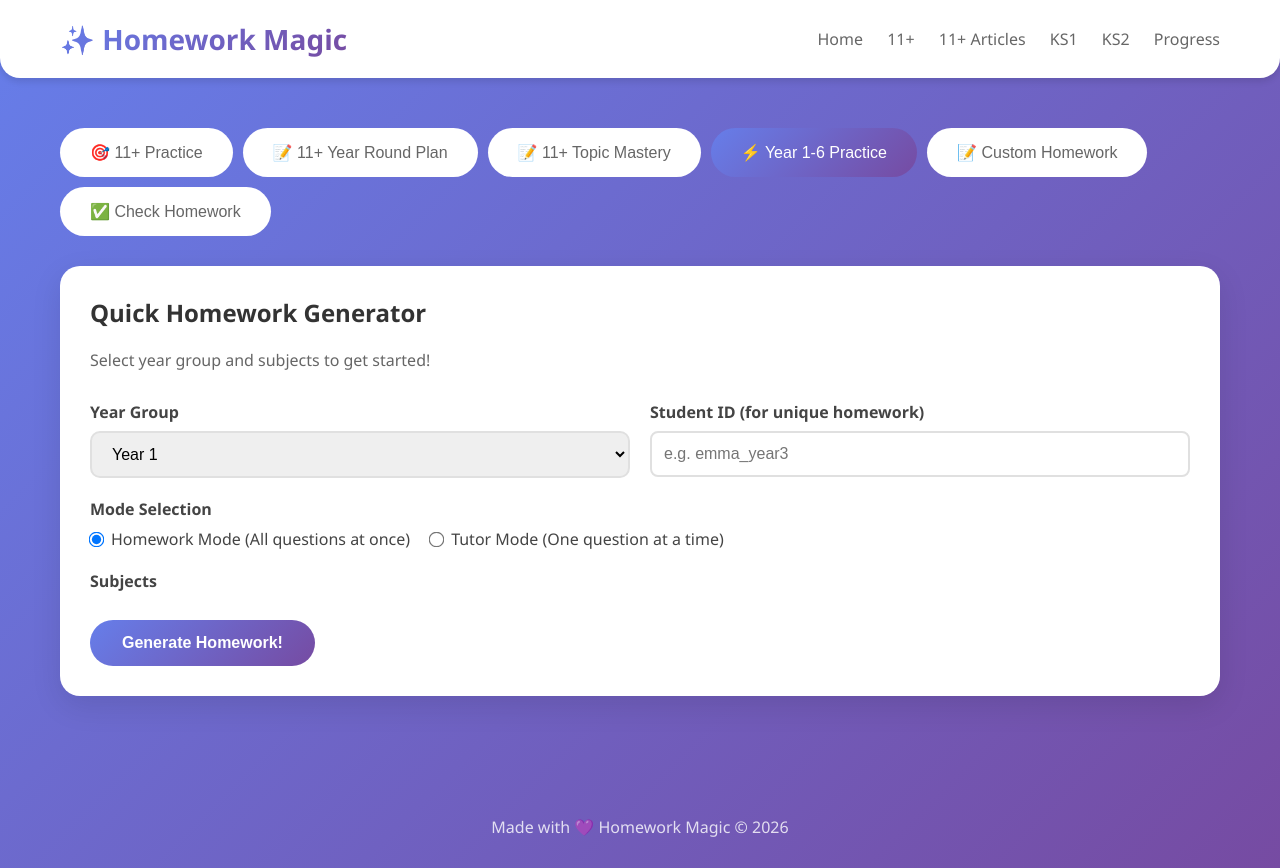
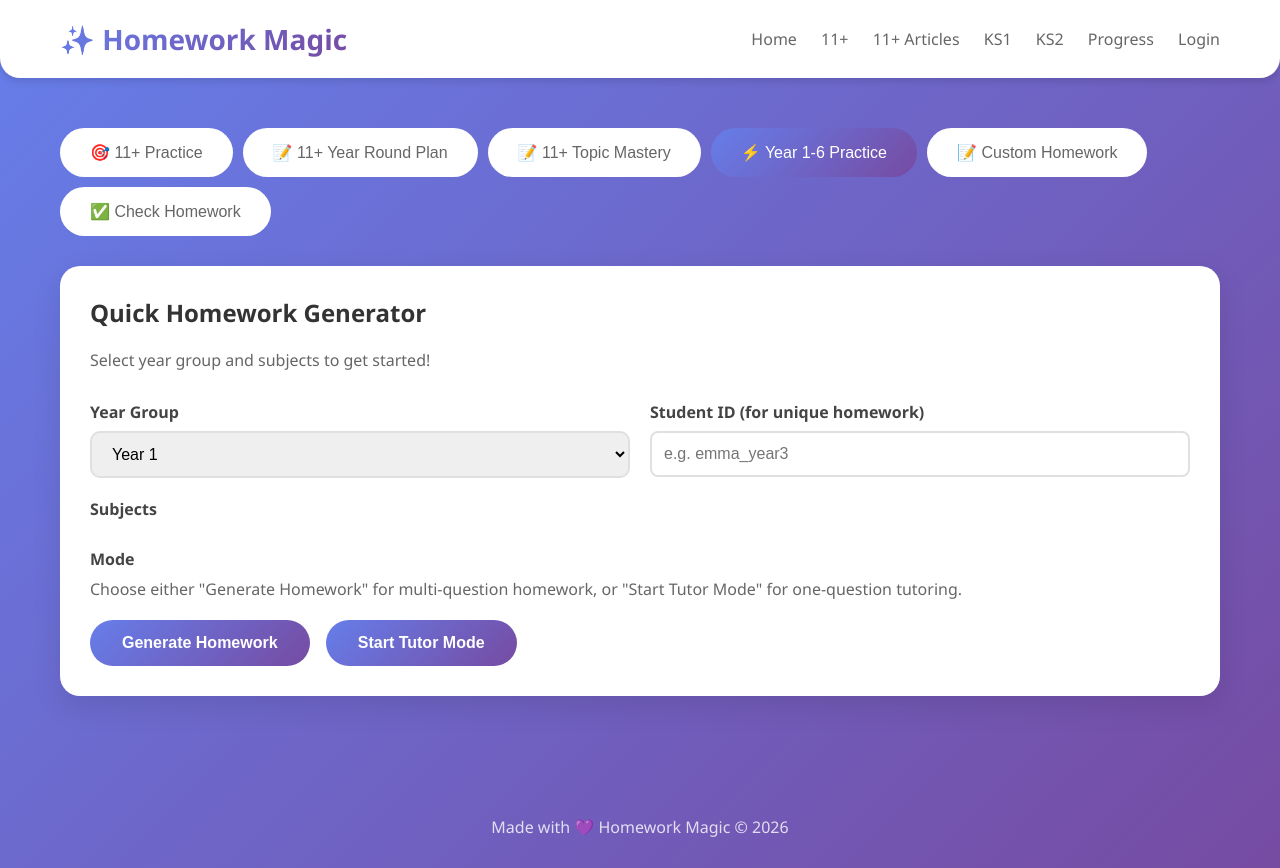
Before and after one commit to njulia/aitutor, a Flask app: template templates/app.html in a window 1280 px wide. Run offline with Flask 3, Linux system fonts and the light colour scheme; the template is opened without the code that fills it, so the values that code supplies are empty; some libraries are stand-ins or nearby versions.

Commit message:
add login and password to login

```diff
--- a/templates/app.html
+++ b/templates/app.html
@@ -541,6 +541,7 @@
                 <a href="/ks1-homework">KS1</a>
                 <a href="/ks2-homework">KS2</a>
                 <a href="/progress">Progress</a>
+                <a href="#" id="login-link" onclick="openLogin()">Login</a>
             </nav>
         </div>
     </div>
@@ -596,26 +597,19 @@
                 </div>
 
                 <div class="form-group">
-                    <label>Mode Selection</label>
-                    <div class="mode-selection">
-                        <label>
-                            <input type="radio" name="quick-mode" value="homework" checked>
-                            Homework Mode (All questions at once)
-                        </label>
-                        <label>
-                            <input type="radio" name="quick-mode" value="tutor">
-                            Tutor Mode (One question at a time)
-                        </label>
-                    </div>
-                </div>
-
-                <div class="form-group">
                     <label>Subjects</label>
                     <div class="subject-grid" id="quick-subjects"></div>
                 </div>
 
-                <button class="btn btn-primary" onclick="generateQuickHomework()">
-                    Generate Homework!
+                <div class="form-group">
+                    <label>Mode</label>
+                    <p style="color:#666; margin-top:8px;">Choose either "Generate Homework" for multi-question homework, or "Start Tutor Mode" for one-question tutoring.</p>
+                </div>
+                <button class="btn btn-primary" onclick="generateQuickHomeworkMode('homework')">
+                    Generate Homework
+                </button>
+                <button class="btn btn-primary" onclick="generateQuickHomeworkMode('tutor')" style="margin-left:12px;">
+                    Start Tutor Mode
                 </button>
             </div>
         </div>
@@ -666,27 +660,20 @@ Ana is a 10-year-old student in Year 5 in London. She is a strong student with a
                 </div>
 
                 <div class="form-group">
-                    <label>Mode Selection</label>
-                    <div class="mode-selection">
-                        <label>
-                            <input type="radio" name="eleven-mode" value="homework" checked>
-                            Homework Mode (All questions at once)
-                        </label>
-                        <label>
-                            <input type="radio" name="eleven-mode" value="tutor">
-                            Tutor Mode (One question at a time)
-                        </label>
-                    </div>
-                </div>
-
-                <div class="form-group">
                     <label>Subjects</label>
                     <div class="subject-grid" id="eleven-subjects"></div>
                 </div>
-                <button class="btn btn-primary" onclick="generateQuickHomeworkEleven()">
-                    Generate 11+ Practice!
+                <div class="form-group">
+                    <label>Mode</label>
+                    <p style="color:#666; margin-top:8px;">Use the buttons below: "Generate 11+ Practice" for multi-question homework, or "Start 11+ Tutor Mode" for one-question tutoring.</p>
+                </div>
+                <button class="btn btn-primary" onclick="generateQuickHomeworkElevenMode('homework')">
+                    Generate 11+ Practice
                 </button>
-                <button class="btn btn-primary" onclick="generateCustomHomeworkEleven()">
+                <button class="btn btn-primary" onclick="generateQuickHomeworkElevenMode('tutor')" style="margin-left:12px;">
+                    Start 11+ Tutor Mode
+                </button>
+                <button class="btn btn-primary" onclick="generateCustomHomeworkEleven()" style="margin-left:12px;">
                     Customize 11+ Practice!
                 </button>
             </div>
@@ -810,18 +797,18 @@ Ana is a 10-year-old student in Year 5 in London. She is a strong student with a
 
                 <div id="homework-buttons" style="margin-top: 30px; text-align: center;">
                     <button class="btn btn-primary" onclick="reviewGeneratedHomework()">
-                        Check Answers
+                        Quick Review
                     </button>
-                    <button class="btn btn-secondary" onclick="clearResults()">
+                    <button class="btn btn-primary" onclick="ExplainDeep()" style="margin-left:12px;">
+                        Detailed Review
+                    </button>
+                    <button class="btn btn-secondary" onclick="clearResults()" style="margin-left:12px;">
                         New Homework
                     </button>
-                    <button class="btn btn-secondary" onclick="ExplainDeep()">
-                        Explain in Detail
-                    </button>
-                    <button class="btn btn-secondary" onclick="ImprovePractice()">
+                    <button class="btn btn-secondary" onclick="ImprovePractice()" style="margin-left:12px;">
                         Help me improve
                     </button>
-                    <button class="btn btn-secondary" onclick="TrackProgress()">
+                    <button class="btn btn-secondary" onclick="TrackProgress()" style="margin-left:12px;">
                         Track Progress
                     </button>
                 </div>
@@ -844,6 +831,26 @@ Ana is a 10-year-old student in Year 5 in London. She is a strong student with a
         </div>
     </div>
 
+    <div id="login-modal" style="display:none; position:fixed; left:0; top:0; right:0; bottom:0; background:rgba(0,0,0,0.5); align-items:center; justify-content:center; z-index:9999;">
+        <div style="background:white; max-width:420px; margin:50px auto; padding:20px; border-radius:10px;">
+            <h3>Login / Register</h3>
+            <div style="margin-top:10px;">
+                <label>Username</label>
+                <input id="login-username" style="width:100%; padding:8px; margin-top:6px;" />
+            </div>
+            <div style="margin-top:10px;">
+                <label>Password</label>
+                <input id="login-password" type="password" style="width:100%; padding:8px; margin-top:6px;" />
+            </div>
+            <div style="margin-top:15px; text-align:right;">
+                <button class="btn btn-secondary" onclick="closeLogin()">Close</button>
+                <button class="btn btn-primary" style="margin-left:8px;" onclick="submitLogin()">Login</button>
+                <button class="btn btn-secondary" style="margin-left:8px;" onclick="submitRegister()">Register</button>
+            </div>
+            <div id="login-msg" style="margin-top:10px; color:#d32; display:none;"></div>
+        </div>
+    </div>
+
     <div class="footer">
         <p>Made with 💜 Homework Magic © 2026</p>
     </div>
@@ -886,6 +893,21 @@ Ana is a 10-year-old student in Year 5 in London. She is a strong student with a
 
         // 检查是否需要订阅才能使用高级功能
         async function requireSubscription(featureName) {
+            // Check login first
+            try {
+                const loginResp = await fetch('/api/is-logged-in');
+                const loginData = await loginResp.json();
+                if (!loginData.is_logged_in) {
+                    // Open login modal instead of redirecting
+                    openLogin();
+                    return false;
+                }
+            } catch (e) {
+                console.error('Login check failed:', e);
+                openLogin();
+                return false;
+            }
+
             const subscribed = await checkSubscription();
             if (!subscribed) {
                 alert(`${featureName} requires a subscription. Please subscribe to continue.`);
@@ -912,6 +934,87 @@ Ana is a 10-year-old student in Year 5 in London. She is a strong student with a
             // 保存按钮区域 HTML
             const btnArea = document.getElementById('homework-buttons');
             if (btnArea) savedButtonsHTML = btnArea.innerHTML;
+        }
+
+        // Login modal controls
+        function openLogin() {
+            document.getElementById('login-modal').style.display = 'flex';
+        }
+        function closeLogin() {
+            document.getElementById('login-modal').style.display = 'none';
+            document.getElementById('login-msg').style.display = 'none';
+        }
+
+        async function submitLogin() {
+            const username = document.getElementById('login-username').value.trim();
+            const password = document.getElementById('login-password').value;
+            if (!username || !password) {
+                showLoginMessage('Please enter username and password');
+                return;
+            }
+            try {
+                const resp = await fetch('/api/login', {
+                    method: 'POST',
+                    headers: {'Content-Type':'application/json'},
+                    body: JSON.stringify({username, password})
+                });
+                const data = await resp.json();
+                if (data.success) {
+                    closeLogin();
+                    // Update subscription state
+                    hasSubscription = null;
+                    await checkSubscription();
+                    document.getElementById('login-link').textContent = 'Logout';
+                    document.getElementById('login-link').onclick = logout;
+                } else {
+                    showLoginMessage(data.error || 'Login failed');
+                }
+            } catch (e) {
+                showLoginMessage('Login error');
+            }
+        }
+
+        async function submitRegister() {
+            const username = document.getElementById('login-username').value.trim();
+            const password = document.getElementById('login-password').value;
+            if (!username || !password) {
+                showLoginMessage('Please enter username and password');
+                return;
+            }
+            try {
+                const resp = await fetch('/api/register', {
+                    method: 'POST',
+                    headers: {'Content-Type':'application/json'},
+                    body: JSON.stringify({username, password})
+                });
+                const data = await resp.json();
+                if (data.success) {
+                    closeLogin();
+                    hasSubscription = null;
+                    await checkSubscription();
+                    document.getElementById('login-link').textContent = 'Logout';
+                    document.getElementById('login-link').onclick = logout;
+                } else {
+                    showLoginMessage(data.error || 'Register failed');
+                }
+            } catch (e) {
+                showLoginMessage('Register error');
+            }
+        }
+
+        function showLoginMessage(msg) {
+            const el = document.getElementById('login-msg');
+            el.style.display = 'block';
+            el.textContent = msg;
+        }
+
+        async function logout() {
+            try {
+                await fetch('/api/logout', {method:'POST'});
+            } catch (e) {}
+            document.getElementById('login-link').textContent = 'Login';
+            document.getElementById('login-link').onclick = openLogin;
+            hasSubscription = false;
         }
 
         function restoreSavedState() {
@@ -1213,20 +1316,11 @@ Ana is a 10-year-old student in Year 5 in London. She is a strong student with a
             clearSavedState();
         }
 
-        function getSelectedMode(name) {
-            const radios = document.getElementsByName(name);
-            for (const radio of radios) {
-                if (radio.checked) {
-                    return radio.value;
-                }
-            }
-            return 'homework'; // Default to homework mode
-        }
-
-        function generateQuickHomework() {
+
+        // New: generate with explicit mode (homework | tutor)
+        function generateQuickHomeworkMode(mode) {
             const year = parseInt(document.getElementById('quick-year').value);
             const subjects = getSelectedSubjects('quick-subjects');
-            const mode = getSelectedMode('quick-mode');
 
             if (subjects.length === 0) {
                 alert('Please select at least one subject!');
@@ -1246,7 +1340,7 @@ Ana is a 10-year-old student in Year 5 in London. She is a strong student with a
                     year: year,
                     subjects: subjects,
                     student_id: studentId || undefined,
-                    mode: mode // Pass the selected mode
+                    mode: mode // Pass the explicit mode
                 })
             })
             .then(response => response.json())
@@ -1274,13 +1368,14 @@ Ana is a 10-year-old student in Year 5 in London. She is a strong student with a
             .finally(() => hideLoading());
         }
 
-        function generateCustomHomework() {
-            window.location.href = '/pricing';
-        }
-
-        function generateQuickHomeworkEleven() {
+        // Backwards-compatible wrapper — default to homework (radios removed)
+        function generateQuickHomework() {
+            generateQuickHomeworkMode('homework');
+        }
+
+        // 11+ variant with explicit mode
+        function generateQuickHomeworkElevenMode(mode) {
             const subjects = getSelectedSubjects('eleven-subjects');
-            const mode = getSelectedMode('eleven-mode');
 
             if (subjects.length === 0) {
                 alert('Please select at least one subject!');
@@ -1297,7 +1392,7 @@ Ana is a 10-year-old student in Year 5 in London. She is a strong student with a
                     quick_select: true,
                     subjects: subjects,
                     is_eleven_plus: true,
-                    mode: mode // Pass the selected mode
+                    mode: mode // Pass the explicit mode
                 })
             })
             .then(response => response.json())
@@ -1325,13 +1420,28 @@ Ana is a 10-year-old student in Year 5 in London. She is a strong student with a
             .finally(() => hideLoading());
         }
 
+        // Backwards-compatible wrapper
+        function generateQuickHomeworkEleven() {
+            const mode = getSelectedMode('eleven-mode');
+            generateQuickHomeworkElevenMode(mode);
+        }
+
+        function generateCustomHomework() {
+            window.location.href = '/pricing';
+        }
+
+        // Backwards-compatible wrapper — default to homework mode for 11+
+        function generateQuickHomeworkEleven() {
+            generateQuickHomeworkElevenMode('homework');
+        }
+
         async function generateCustomHomeworkEleven() {
             // 检查订阅
             if (!await requireSubscription('Customize 11+ Practice')) return;
 
             const profileText = document.getElementById('eleven-profile').value;
             const subjects = getSelectedSubjects('eleven-subjects');
-            const mode = getSelectedMode('eleven-mode');
+            const mode = 'homework';
 
             clearSavedState();
             showLoading();
```
Also changed, not shown: src/progress_db.py (+98 -0 lines), web_app.py (+114 -5 lines).
